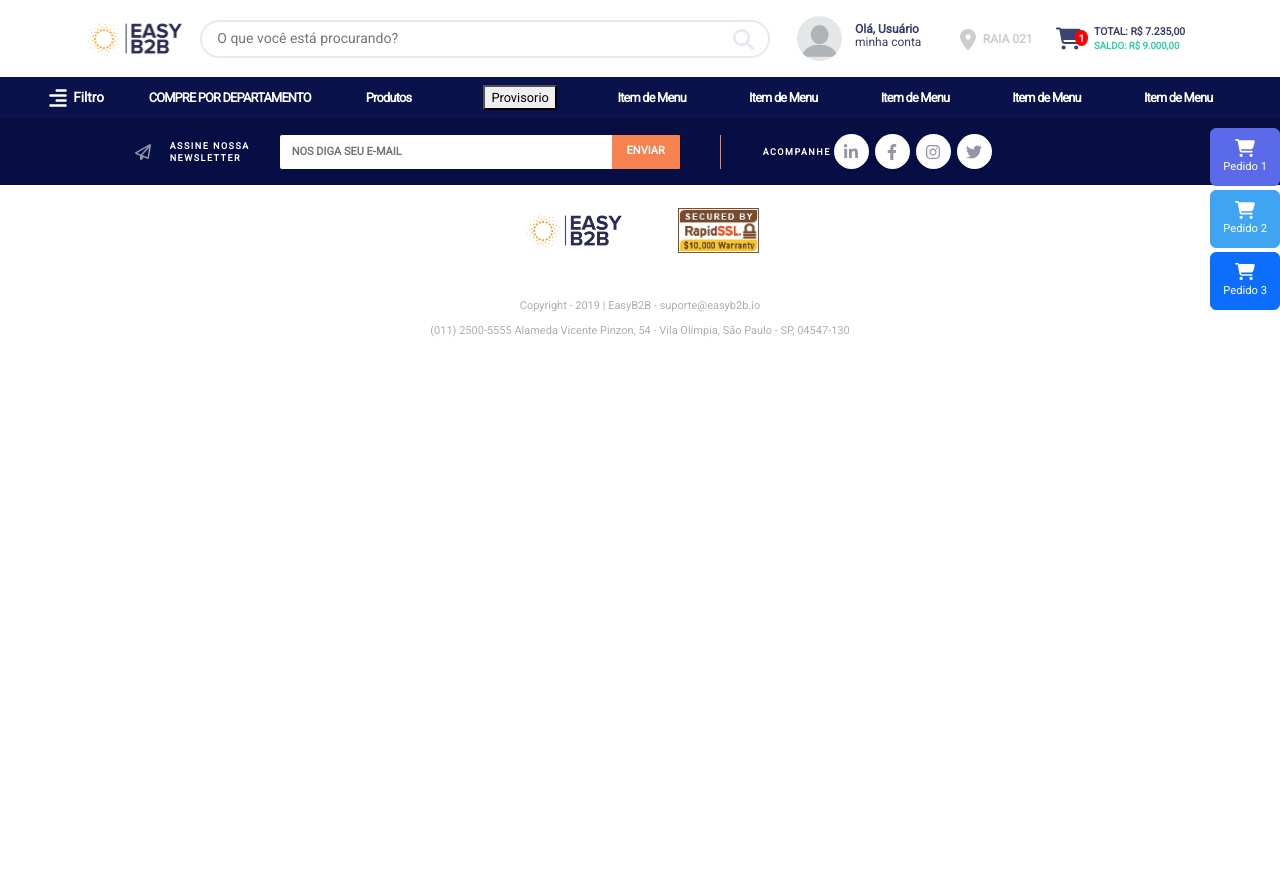
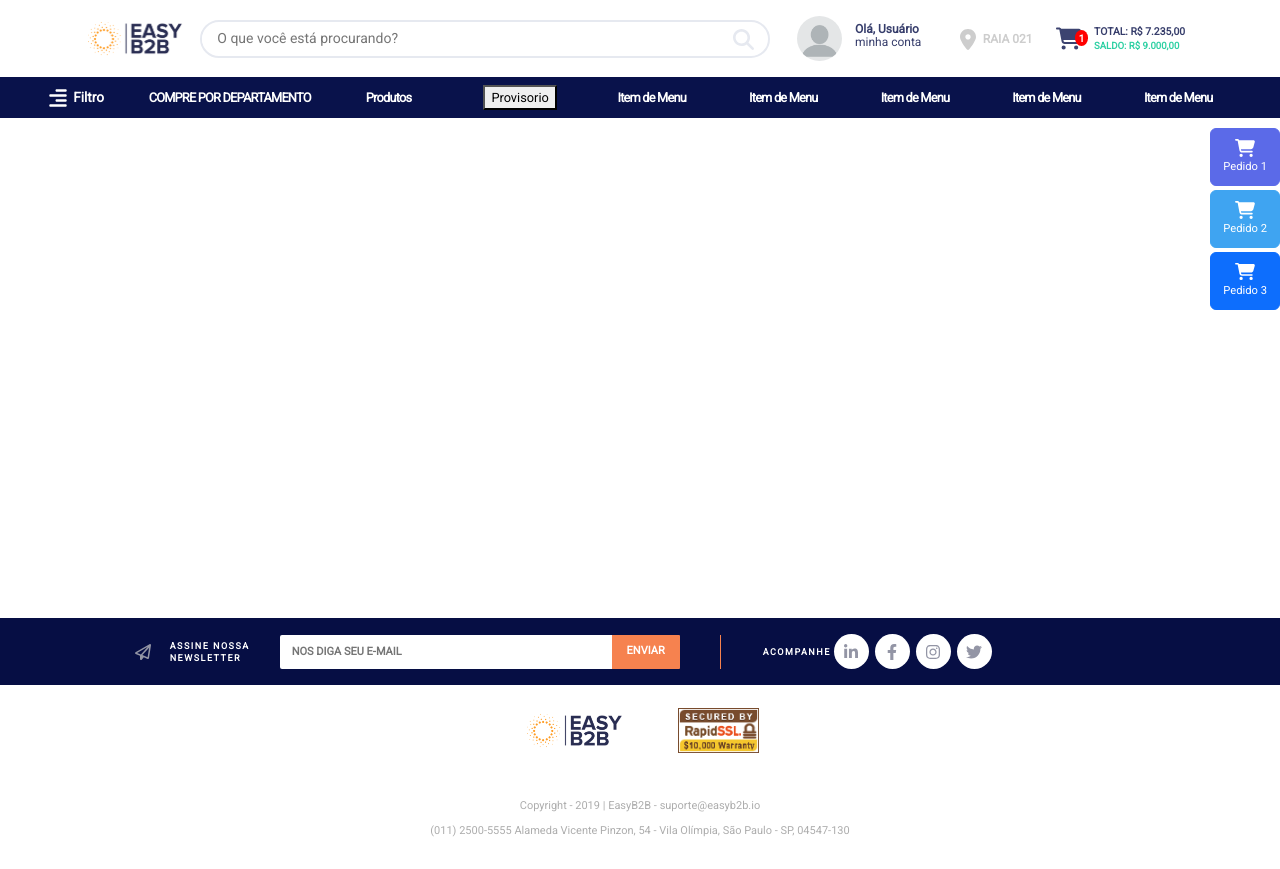
Before and after one commit to tiagorahal/easyb2b-client, a React (Create React App) app: page /home in a window 1280 px wide. Before the commit the page ends 800 px from the top, so only its background shows below. Built offline with nearby package versions, Linux system fonts and the light colour scheme.

Commit message:
Fix home route

```diff
--- a/src/App.js
+++ b/src/App.js
@@ -8,7 +8,7 @@ import Pedidos from './pages/pedidos';
 
 
 import React, { Component } from 'react';
-import { Route, BrowserRouter as Router, Routes} from "react-router-dom";
+import { Route, BrowserRouter as Router, Routes, Navigate} from "react-router-dom";
 
 class App extends Component {
   render(){
@@ -17,11 +17,10 @@ class App extends Component {
         <Header />
 
         <Routes>
-            <Route path="/checkout" element={<Checkout />} />
-        </Routes>
-
-        <Routes>
-            <Route path="/pedidos" element={<Pedidos />} />
+          <Route path="/" element={<Navigate replace to="/home" />} />
+          <Route path='home' element={<Home />}></Route>
+          <Route path="/checkout" element={<Checkout />} />
+          <Route path="/pedidos" element={<Pedidos />} />
         </Routes>
 
         <div className="body">
```
